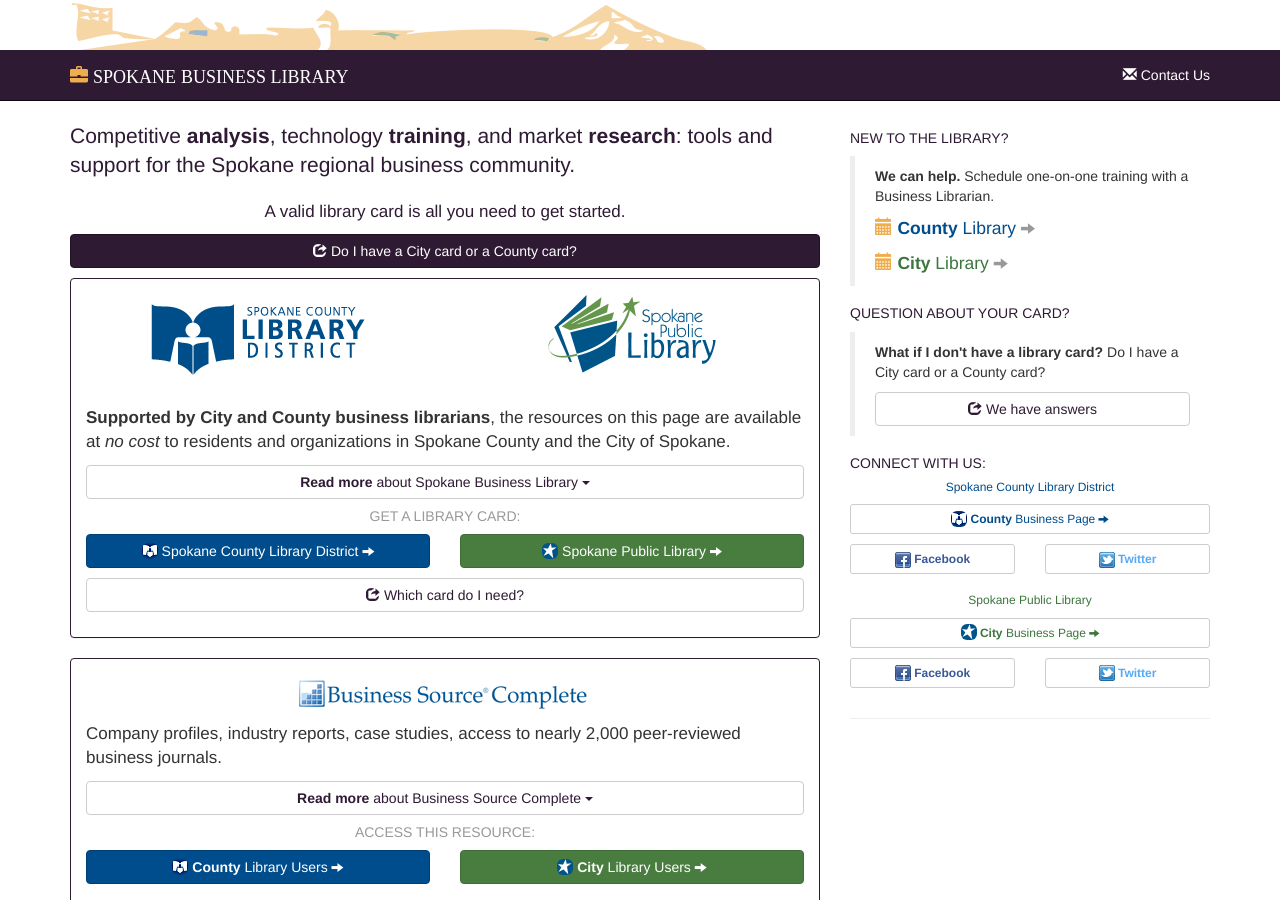
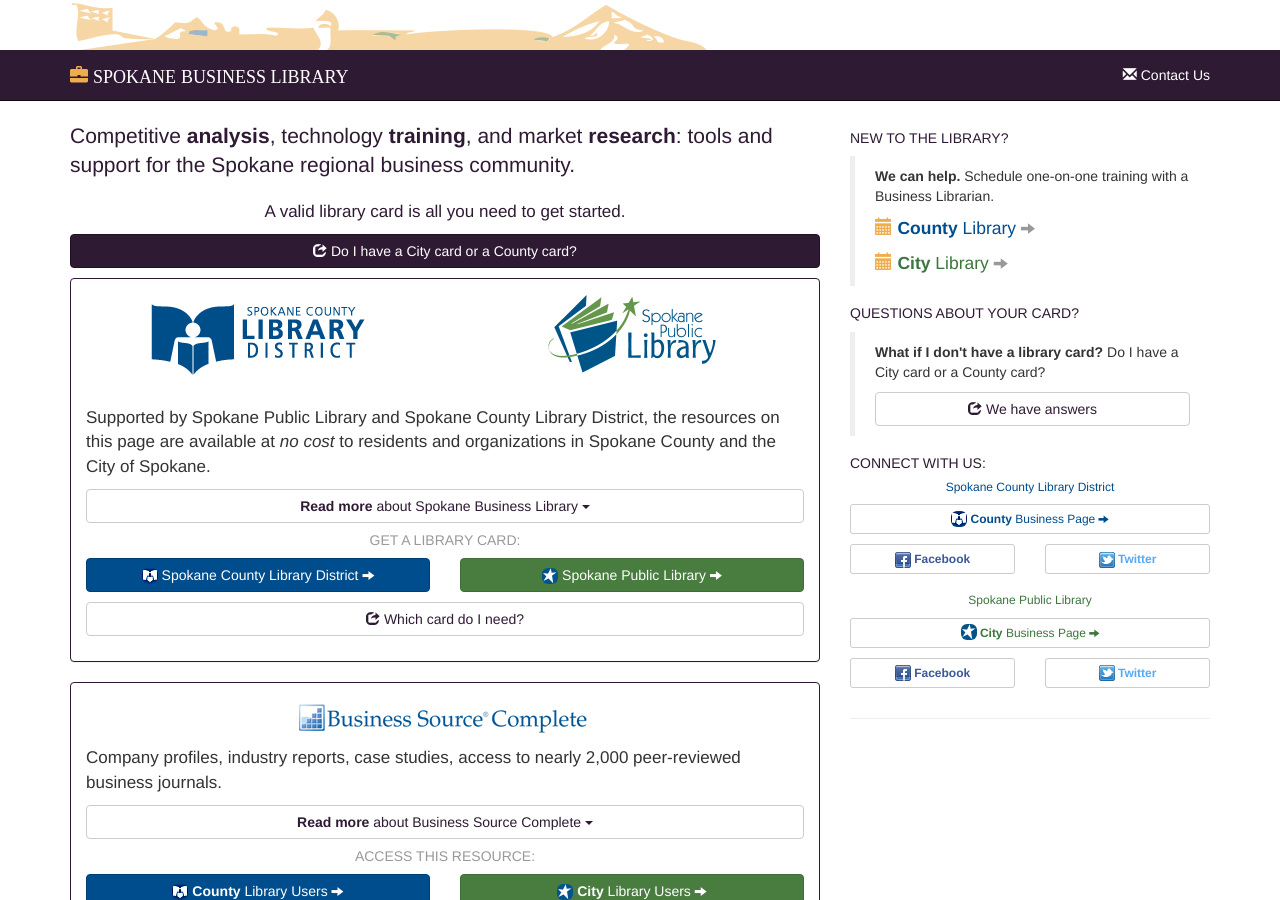
Before and after one commit to spokanebusinesslibrary/spokanebusinesslibrary.github.io, a Jekyll site: the page built from index.md, in a window 1280 px wide and 900 px high. Built offline with Jekyll 4.4.1, drawn with Linux system fonts in a browser that asks for light colours; nearby versions of some CDN libraries; some web fonts are replaced; some of the changed text lies outside the part shown.

Commit message:
s/questions/question

```diff
--- a/_includes/home.html
+++ b/_includes/home.html
@@ -46,7 +46,7 @@
 				</div><!-- /.row -->
 
 				<p>
-					<b>Supported by City and County business librarians</b>, the resources on this page are available at <em>no cost</em> to residents and organizations in Spokane County and the City of Spokane.
+					Supported by Spokane Public Library and Spokane County Library District, the resources on this page are available at <em>no cost</em> to residents and organizations in Spokane County and the City of Spokane.
 				</p>
 
 				<p>
@@ -656,7 +656,7 @@
 					<div class="col-sm-6">
 						<p class="text-muted text-center">
 							<a class="text-success"
-									href="http://connect.spokanelibrary.org/contact/" data-lib-system="spl" data-lib-title="SPL - Contact Us"><b>City</b> Libary Users</a>
+									href="http://connect.spokanelibrary.org/contact/" data-lib-system="spl" data-lib-title="SPL - Contact Us"><b>City</b> Library Users</a>
 							<small class="glyphicon glyphicon-arrow-right"> </small>
 						</p>
 					</div><!-- /.col -->
@@ -719,7 +719,7 @@
 		</blockquote>
 
 		<h5 class="text-primary uppercase" id="help">
-				Question about your card?
+				Question<span class="hidden-sm">s</span> about your card?
 		</h5>
 		<blockquote>
 			<p class="text-sm">
```
Also changed, not shown: 1 other file.
